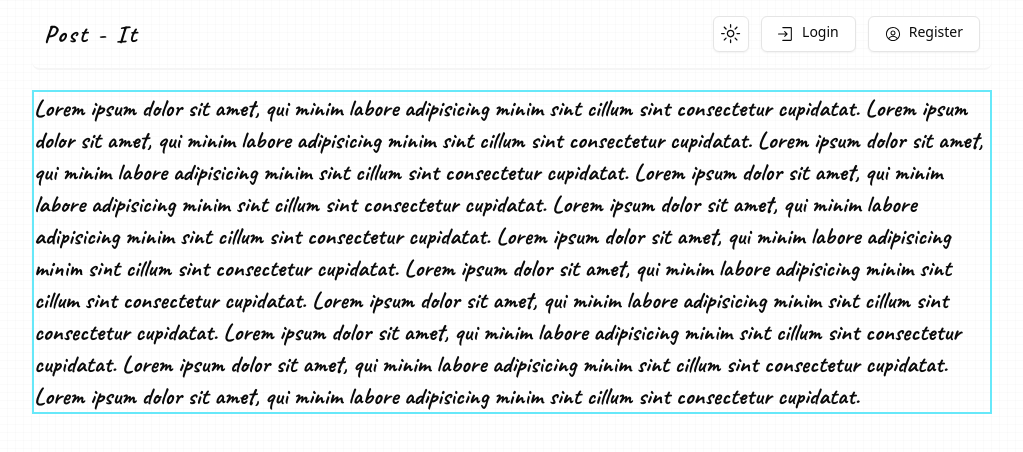
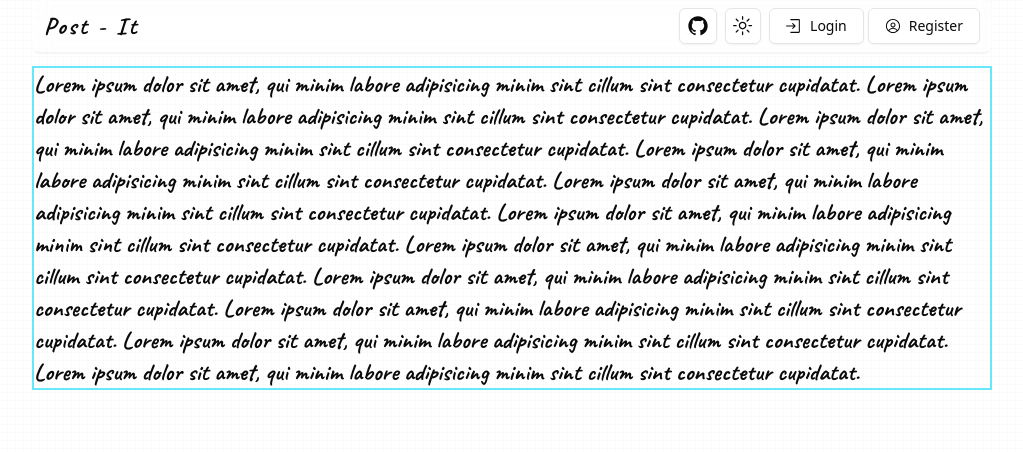
Before and after one commit to falcon71181/Post-It, a Next.js app in the folder client/: page / in a window 1280 px wide. Shown: the top 452 px of the page, without its empty margins (128-1151 px from the left). Built offline with nearby package versions, Linux system fonts and the light colour scheme; no server answers.

Commit message:
style: minor changes

```diff
--- a/client/src/app/layout.tsx
+++ b/client/src/app/layout.tsx
@@ -37,7 +37,7 @@ export default function RootLayout({
           >
             <AuthContextProvider>
               <NavBar />
-              <div className="flex-grow">{children}</div>
+              <div className="grow">{children}</div>
             </AuthContextProvider>
             <Background />
           </ThemeProvider>
--- a/client/src/components/nav/NavBar.tsx
+++ b/client/src/components/nav/NavBar.tsx
@@ -1,36 +1,66 @@
+"use client"
+
 import { ThemeToggle } from '../theme/ThemeToggler';
 import Link from 'next/link';
-import { AvatarIcon, EnterIcon } from '@radix-ui/react-icons';
+import { AvatarIcon, EnterIcon, PersonIcon, GitHubLogoIcon } from '@radix-ui/react-icons';
+import { useAuthContext } from '@/contexts/auth';
+import { AuthUser as AuthUserType } from '@/types/auth';
 
 const NavBar = () => {
+  const { authUser, setAuthUser } = useAuthContext();
+
   return (
-    <div className='w-full max-h-20 mb-5 px-3 py-4 flex justify-between rounded-b-lg items-center border-b-2 border-muted'>
+    <div className='w-full max-h-20 mb-3 px-3 py-2 backdrop-blur flex justify-between rounded-b-lg items-center border-b-2 border-muted'>
       <section className='flex items-center gap-2'>
         <Link href="/" className='text-2xl font-extrabold font-caveat tracking-widest select-none'>Post - It</Link>
       </section>
-      <section className='flex items-center gap-3'>
+      <section className='flex items-center gap-2'>
+        <Github />
         <ThemeToggle />
-        <Login />
-        <Register />
+        {authUser ? (
+          <AuthUser authUser={authUser} />
+        ) : (
+          <div className='flex items-center justify-center gap-1'>
+            <Login />
+            <Register />
+          </div>
+        )}
       </section>
     </div>
   )
 }
 
+const Github = () => {
+  return (
+    <Link href="https://github.com/falcon71181/Post-It" target='_blank' className='flex items-center gap-2 h-9 px-2 rounded-md border border-input bg-background shadow-sm hover:bg-accent hover:text-accent-foreground'>
+      <GitHubLogoIcon className='size-5 my-auto' />
+    </Link>
+  )
+}
+
 const Register = () => {
   return (
-    <Link href="/register" className='flex items-center gap-2 h-9 px-4 py-2 rounded-md border border-input bg-background shadow-sm hover:bg-accent hover:text-accent-foreground'>
-      <AvatarIcon className='size-4' />
-      <h1 className='text-sm pb-1'>Register</h1>
+    <Link href="/register" className='flex items-center gap-2 h-9 px-4 rounded-md border border-input bg-background shadow-sm hover:bg-accent hover:text-accent-foreground'>
+      <AvatarIcon className='size-4 my-auto' />
+      <h1 className='text-sm my-auto'>Register</h1>
     </Link>
   )
 }
 
 const Login = () => {
   return (
-    <Link href="/login" className='flex items-center gap-2 h-9 px-4 py-2 rounded-md border border-input bg-background shadow-sm hover:bg-accent hover:text-accent-foreground'>
-      <EnterIcon className='size-4' />
-      <h1 className='text-sm pb-1'>Login</h1>
+    <Link href="/login" className='flex items-center gap-2 h-9 px-4 rounded-md border border-input bg-background shadow-sm hover:bg-accent hover:text-accent-foreground'>
+      <EnterIcon className='size-4 my-auto' />
+      <h1 className='text-sm my-auto'>Login</h1>
+    </Link>
+  )
+}
+
+const AuthUser = ({ authUser }: { authUser: AuthUserType }) => {
+  return (
+    <Link href="/login" className='flex items-center gap-2 h-9 px-4 rounded-md border border-input bg-background shadow-sm hover:bg-accent hover:text-accent-foreground'>
+      <PersonIcon className='size-4 my-auto' />
+      <h1 className='text-sm my-auto'>{authUser.username}</h1>
     </Link>
   )
 }
```
